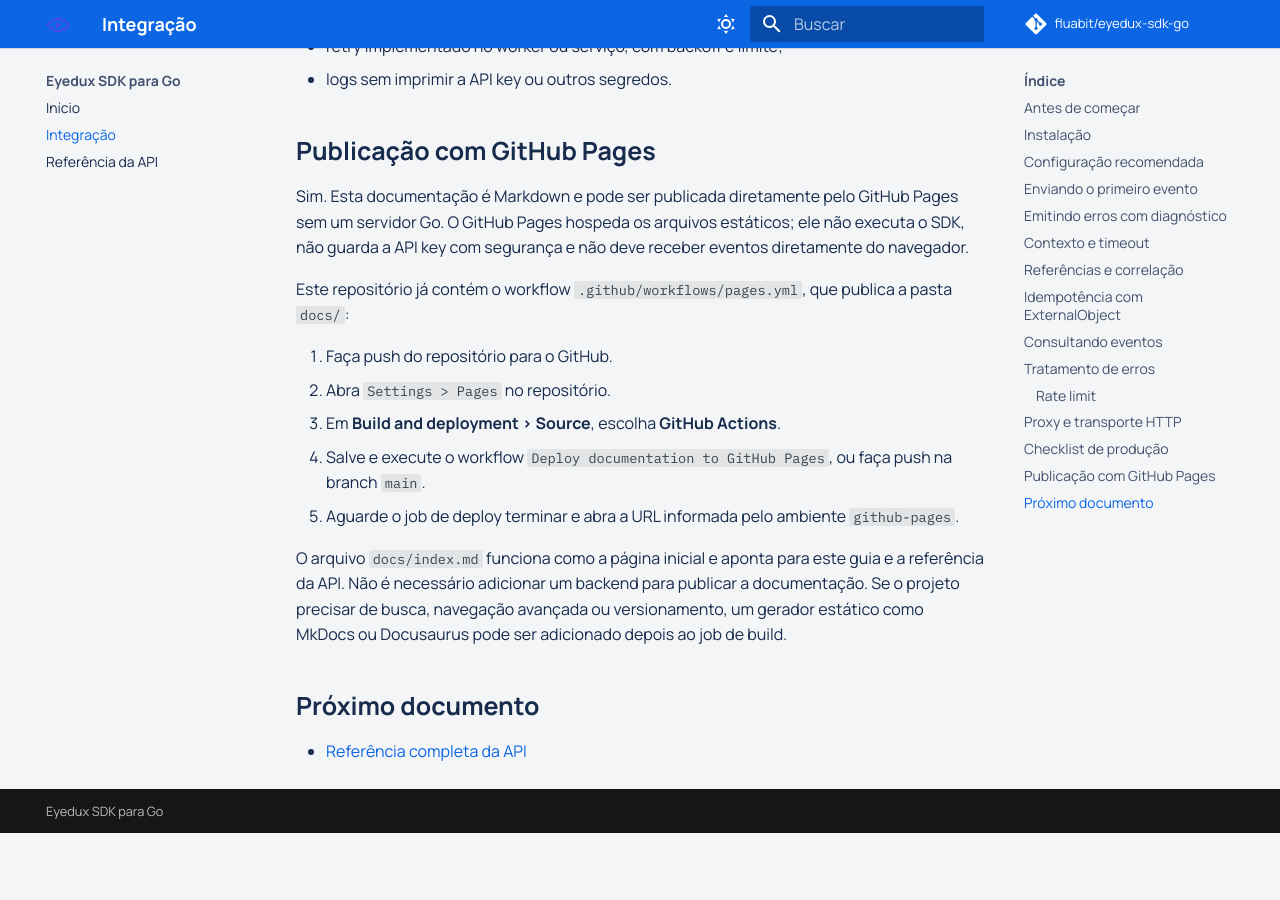
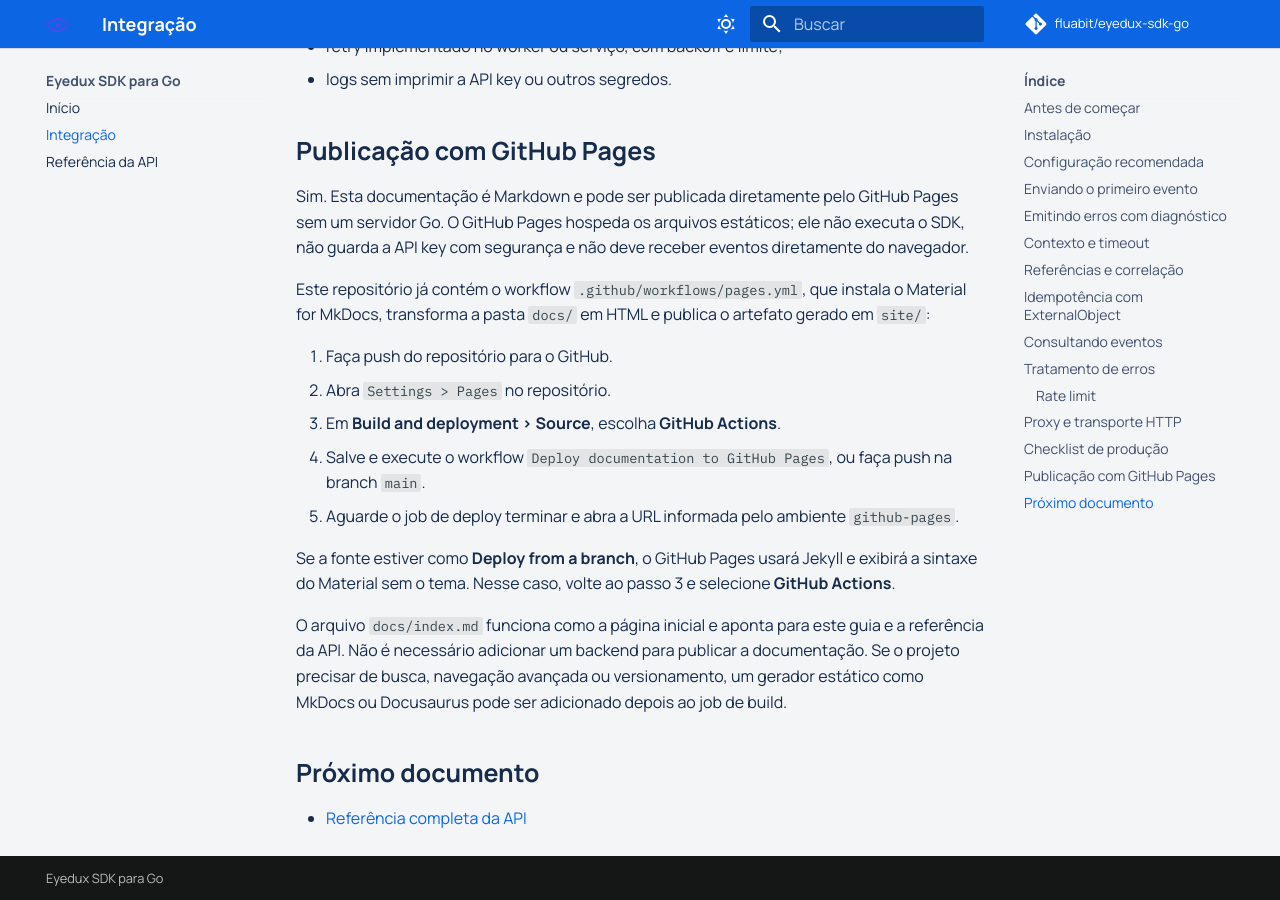
Before and after one commit to fluabit/eyedux-sdk-go, an MkDocs documentation site: the page built from docs/client-integration.md, in a window 1280 px wide and 900 px high, scrolled down 8046 px. Built offline with MkDocs 1.6.1 and Material for MkDocs 9.7.7, drawn with Linux system fonts in a browser that asks for light colours; comment, search, counter and statistics services are not loaded; before the commit the page ends 8879 px from its top, so only the background shows below that.

```diff
--- a/docs/client-integration.md
+++ b/docs/client-integration.md
@@ -394,7 +394,8 @@ ele não executa o SDK, não guarda a API key com segurança e não deve receber
 eventos diretamente do navegador.
 
 Este repositório já contém o workflow
-`.github/workflows/pages.yml`, que publica a pasta `docs/`:
+`.github/workflows/pages.yml`, que instala o Material for MkDocs, transforma a
+pasta `docs/` em HTML e publica o artefato gerado em `site/`:
 
 1. Faça push do repositório para o GitHub.
 2. Abra `Settings > Pages` no repositório.
@@ -403,6 +404,10 @@ Este repositório já contém o workflow
 	push na branch `main`.
 5. Aguarde o job de deploy terminar e abra a URL informada pelo ambiente
 	`github-pages`.
+
+Se a fonte estiver como **Deploy from a branch**, o GitHub Pages usará Jekyll e
+exibirá a sintaxe do Material sem o tema. Nesse caso, volte ao passo 3 e
+selecione **GitHub Actions**.
 
 O arquivo `docs/index.md` funciona como a página inicial e aponta para este
 guia e a referência da API. Não é necessário adicionar um backend para
```
Also changed, not shown: 1 other file.
